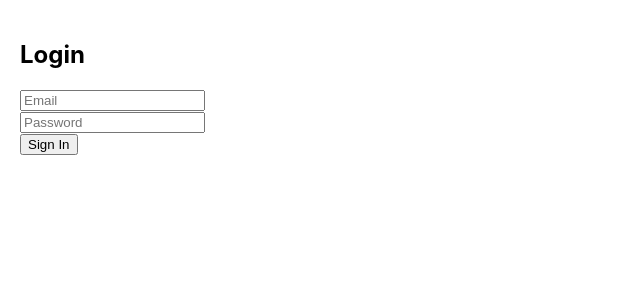
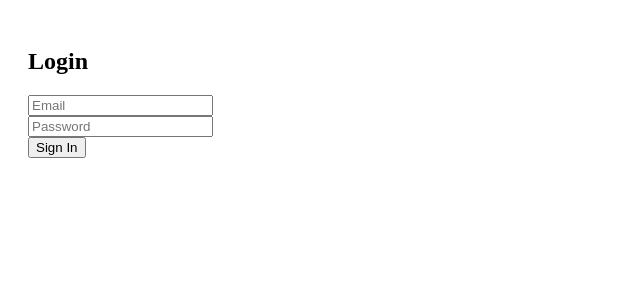
Before and after one commit to mcneillium/ai-powered-aac-dashboard, a React (Create React App) app: page / in a window 1280 px wide. Shown: the top 300 px of the page, without its empty margins (0-640 px from the left). Built offline with nearby package versions, Linux system fonts and the light colour scheme.

Commit message:
Add Toaster component to index.js and remove unused imports

```diff
--- a/src/index.js
+++ b/src/index.js
@@ -1,17 +1,13 @@
+// src/index.js
 import React from 'react';
 import ReactDOM from 'react-dom/client';
-import './index.css';
 import App from './App';
-import reportWebVitals from './reportWebVitals';
+import { Toaster } from 'react-hot-toast';
 
 const root = ReactDOM.createRoot(document.getElementById('root'));
 root.render(
-  <React.StrictMode>
+  <>
     <App />
-  </React.StrictMode>
+    <Toaster />
+  </>
 );
-
-// If you want to start measuring performance in your app, pass a function
-// to log results (for example: reportWebVitals(console.log))
-// or send to an analytics endpoint. Learn more: https://bit.ly/CRA-vitals
-reportWebVitals();
```
